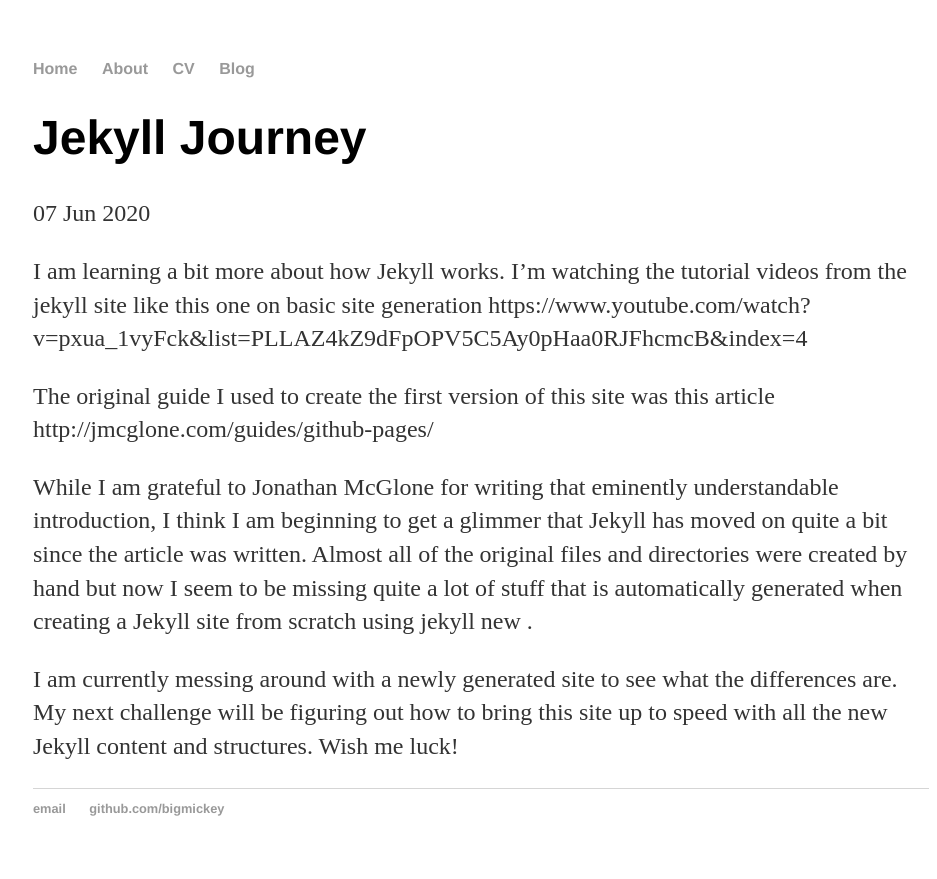
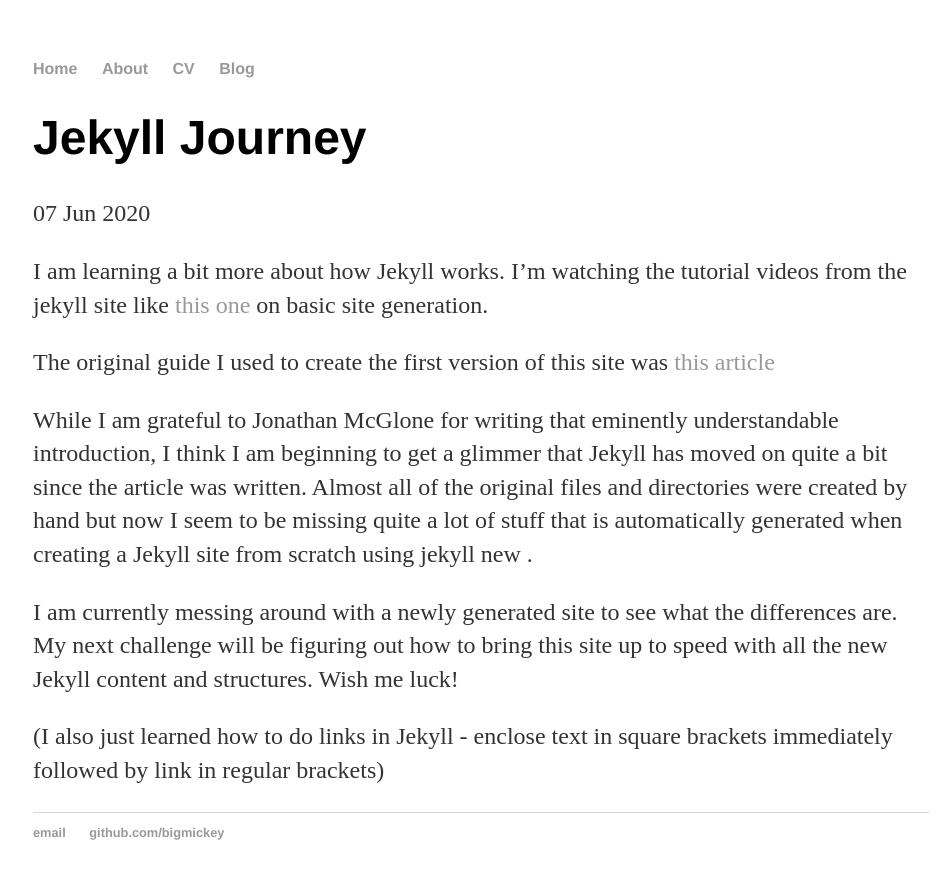
Before and after one commit to bigmickey/bigmickey.github.io, a Jekyll site: the page built from _posts/2020-06-07-jekyll-journey.md, in a window 1280 px wide. Shown: the top 879 px of the page, without its empty margins (159-1096 px from the left). Built offline with Jekyll 4.4.1, drawn with Linux system fonts in a browser that asks for light colours.

Commit message:
made the links work in the latest blog post

```diff
--- a/_posts/2020-06-07-jekyll-journey.md
+++ b/_posts/2020-06-07-jekyll-journey.md
@@ -5,10 +5,12 @@
 category: Journal
 ---
 
-I am learning a bit more about how Jekyll works.  I'm watching the tutorial videos from the jekyll site like this one on basic site generation https://www.youtube.com/watch?v=pxua_1vyFck&list=PLLAZ4kZ9dFpOPV5C5Ay0pHaa0RJFhcmcB&index=4
+I am learning a bit more about how Jekyll works.  I'm watching the tutorial videos from the jekyll site like [this one](https://www.youtube.com/watch?v=pxua_1vyFck&list=PLLAZ4kZ9dFpOPV5C5Ay0pHaa0RJFhcmcB&index=4) on basic site generation.
 
-The original guide I used to create the first version of this site was this article http://jmcglone.com/guides/github-pages/
+The original guide I used to create the first version of this site was [this article](http://jmcglone.com/guides/github-pages/)
 
 While I am grateful to Jonathan McGlone for writing that eminently understandable introduction, I think I am beginning to get a glimmer that Jekyll has moved on quite a bit since the article was written.  Almost all of the original files and directories were created by hand but now I seem to be missing quite a lot of stuff that is automatically generated when creating a Jekyll site from scratch using jekyll new <sitename>.
 
 I am currently messing around with a newly generated site to see what the differences are. My next challenge will be figuring out how to bring this site up to speed with all the new Jekyll content and structures.  Wish me luck!
+
+(I also just learned how to do links in Jekyll - enclose text in square brackets immediately followed by link in regular brackets)
```
